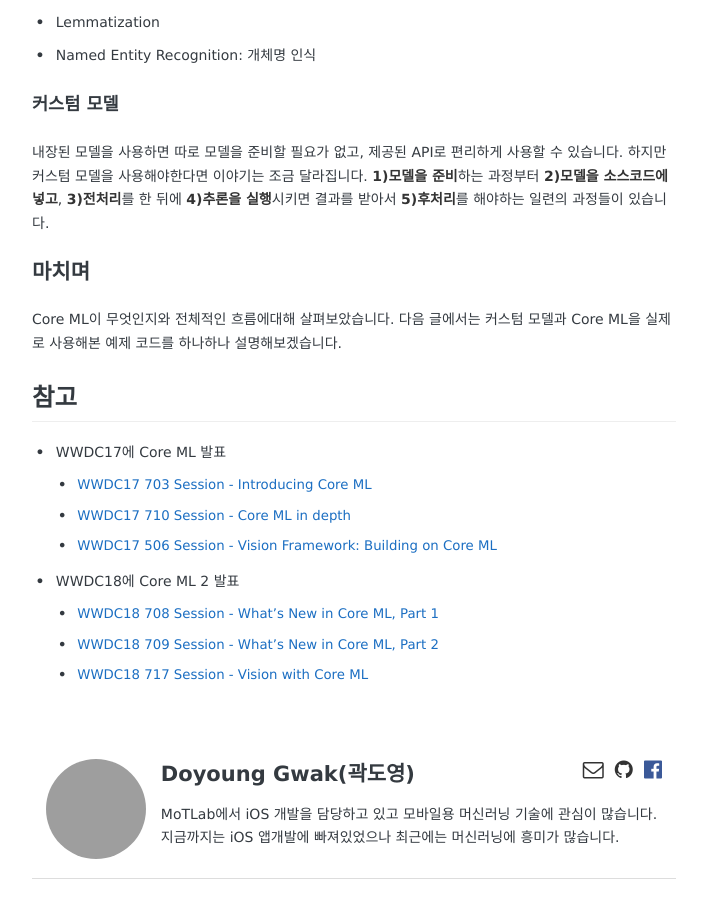
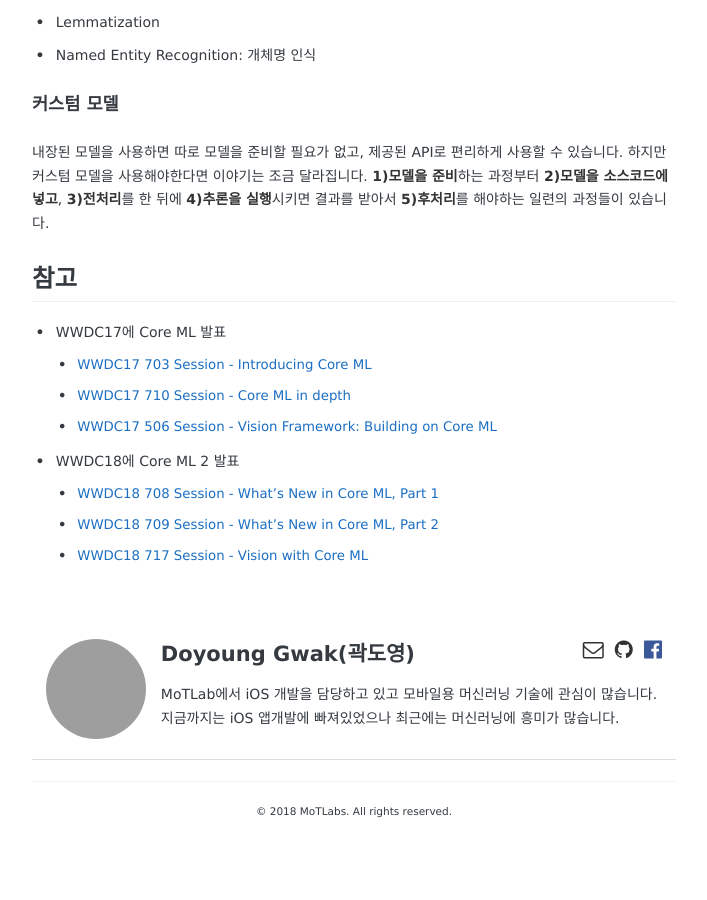
Before and after one commit to motlabs/motlabs.github.io, a Jekyll site: the page built from _posts/2018-06-25-ios-ml-posting-01.md, in a window 1280 px wide and 900 px high, scrolled down 3094 px, cut to the strip 0-900 px from the top of the window. Shown: the whole strip, without its empty margins (286-993 px from the left). Built offline with Jekyll 4.4.1, drawn with Linux system fonts in a browser that asks for light colours; some web fonts are replaced; grey boxes are pictures that could not be loaded.

Commit message:
Update 2018-06-25-ios-ml-posting-01.md

```diff
--- a/_posts/2018-06-25-ios-ml-posting-01.md
+++ b/_posts/2018-06-25-ios-ml-posting-01.md
@@ -73,10 +73,6 @@
 #### 커스텀 모델
 내장된 모델을 사용하면 따로 모델을 준비할 필요가 없고, 제공된 API로 편리하게 사용할 수 있습니다. 하지만 커스텀 모델을 사용해야한다면 이야기는 조금 달라집니다. **1)모델을 준비**하는 과정부터 **2)모델을 소스코드에 넣고**, **3)전처리**를 한 뒤에 **4)추론을 실행**시키면 결과를 받아서 **5)후처리**를 해야하는 일련의 과정들이 있습니다.
 
-
-### 마치며
-Core ML이 무엇인지와 전체적인 흐름에대해 살펴보았습니다. 다음 글에서는 커스텀 모델과 Core ML을 실제로 사용해본 예제 코드를 하나하나 설명해보겠습니다.
-
 ## 참고
 - WWDC17에 Core ML 발표
 	- [WWDC17 703 Session - Introducing Core ML](https://developer.apple.com/videos/play/wwdc2017/703/)
```
